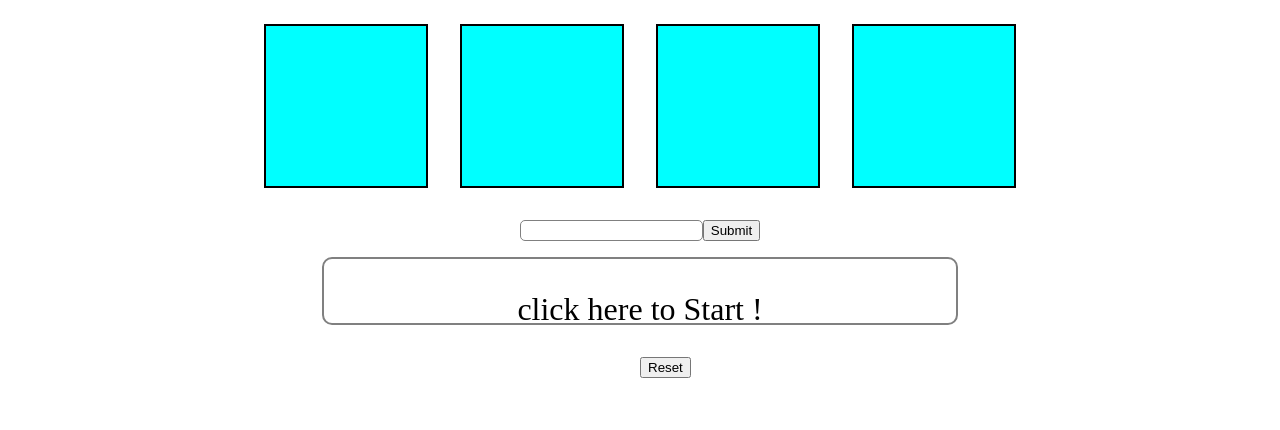
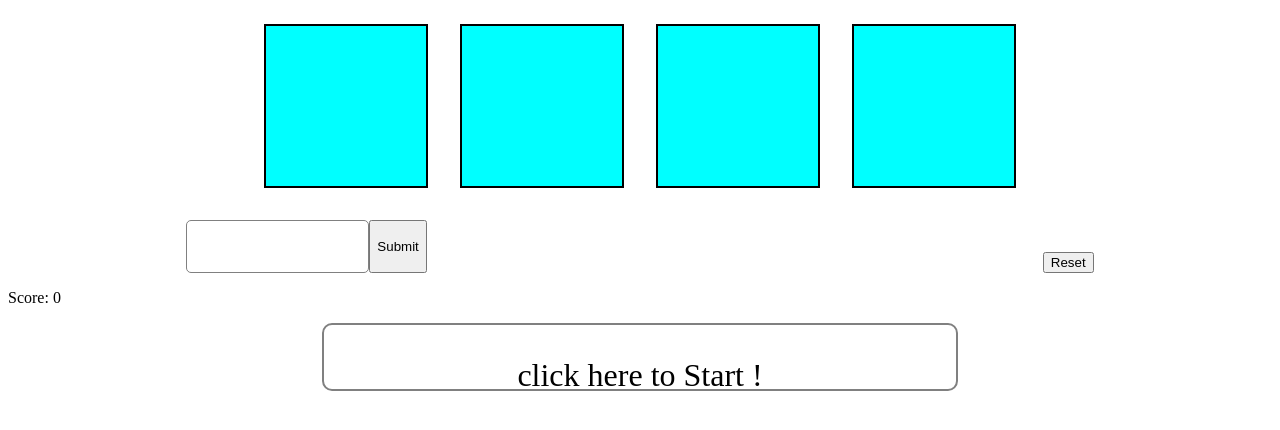
Before and after one commit to AnandDelhi/WordGame, a plain HTML site: page index.html in a window 1280 px wide. Drawn offline with Linux system fonts and the light colour scheme.

Commit message:
Update index.html

```diff
--- a/index.html
+++ b/index.html
@@ -18,13 +18,16 @@
     <div class="inputText">
       <input class="inputContent" type="text" />
       <button class="submit">Submit</button>
+      <button class="reset">Reset</button>
     </div>
 
-    <div class="displayInfo">
+    <div class="score" id="scoreBox">
+      <p>Score: 0</p>
+    </div>
+
+    <div class="displayInfo" id="message">
       <p>click here to Start !</p>
     </div>
-
-    <button class="reset">Reset</button>
 
     <script src="main.js"></script>
   </body>
```
